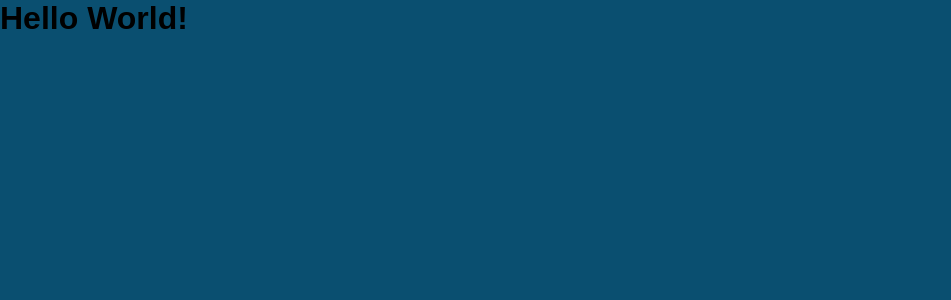
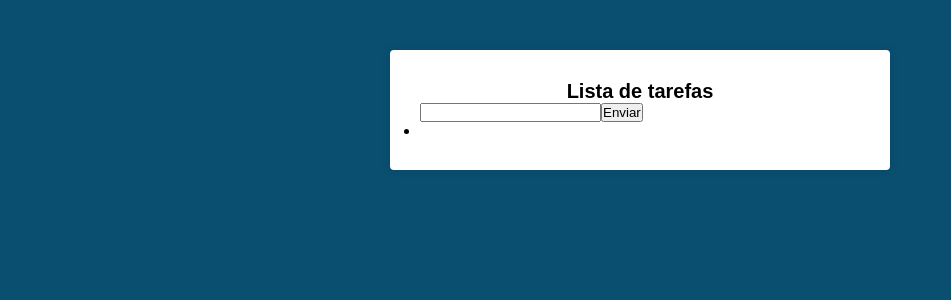
Before and after one commit to paulohmoreira/todo-list, a React (Create React App) app: page / in a window 1280 px wide. Shown: the top 300 px of the page, without its empty margins (0-951 px from the left). Built offline with nearby package versions, Linux system fonts and the light colour scheme.

Commit message:
feat: iniciando lista com componente de classe

```diff
--- a/src/App.js
+++ b/src/App.js
@@ -1,10 +1,8 @@
 import React from 'react';
+import Main from './components/Main';
+
 import './App.css';
 
 export default function App() {
-  return (
-    <h1>
-      Hello World!
-    </h1>
-  );
+  return <Main />;
 }
--- /dev/null
+++ b/src/components/Main/index.js
@@ -0,0 +1,42 @@
+import React, { Component } from 'react';
+
+import './styles.css';
+
+export default class Main extends Component {
+  constructor(props) {
+    super(props);
+
+    this.state = {
+      novaTarefa: '',
+    };
+
+    this.handleInputChange = this.handleInputChange.bind(this);
+  }
+
+  handleInputChange(e) {
+    this.setState({
+      novaTarefa: e.target.value,
+    });
+  }
+
+  render() {
+    const { novaTarefa } = this.state;
+
+    return (
+      <div className="main">
+        <h1>Lista de tarefas</h1>
+
+        <form action="#">
+          <input type="text" onChange={this.handleInputChange} />
+          <button type="submit">Enviar</button>
+        </form>
+
+        <ul>
+          <li>
+            {novaTarefa}
+          </li>
+        </ul>
+      </div>
+    );
+  }
+}
--- /dev/null
+++ b/src/components/Main/styles.css
@@ -0,0 +1,13 @@
+.main {
+  background: #fff;
+  padding: 30px;
+  margin: 50px auto;
+  max-width: 500px;
+  border-radius: 4px;
+  box-shadow: 0 0 10px rgba(0, 0, 0, .1);
+}
+
+.main h1 {
+  font-size: 20px;
+  text-align: center;
+}
```
Also changed, not shown: 1 other file (tests, documents, lock files or other folders).
